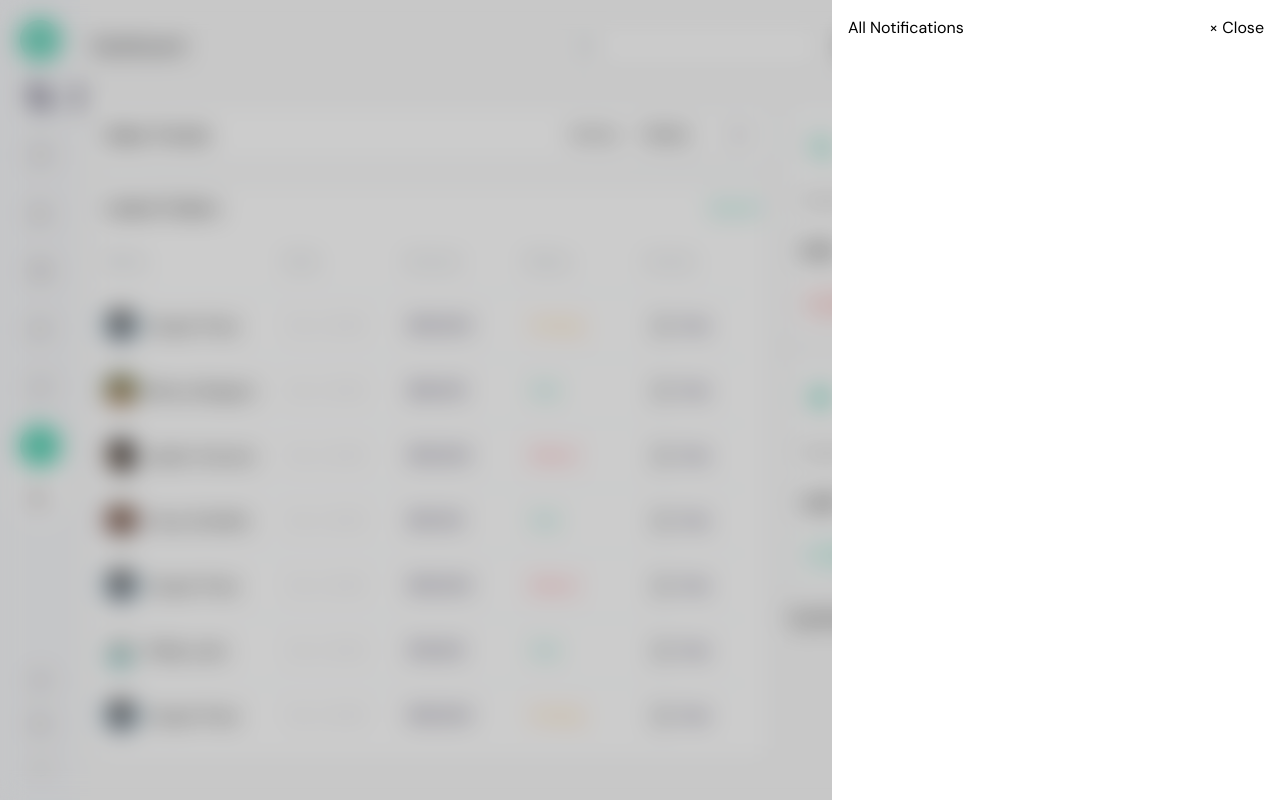
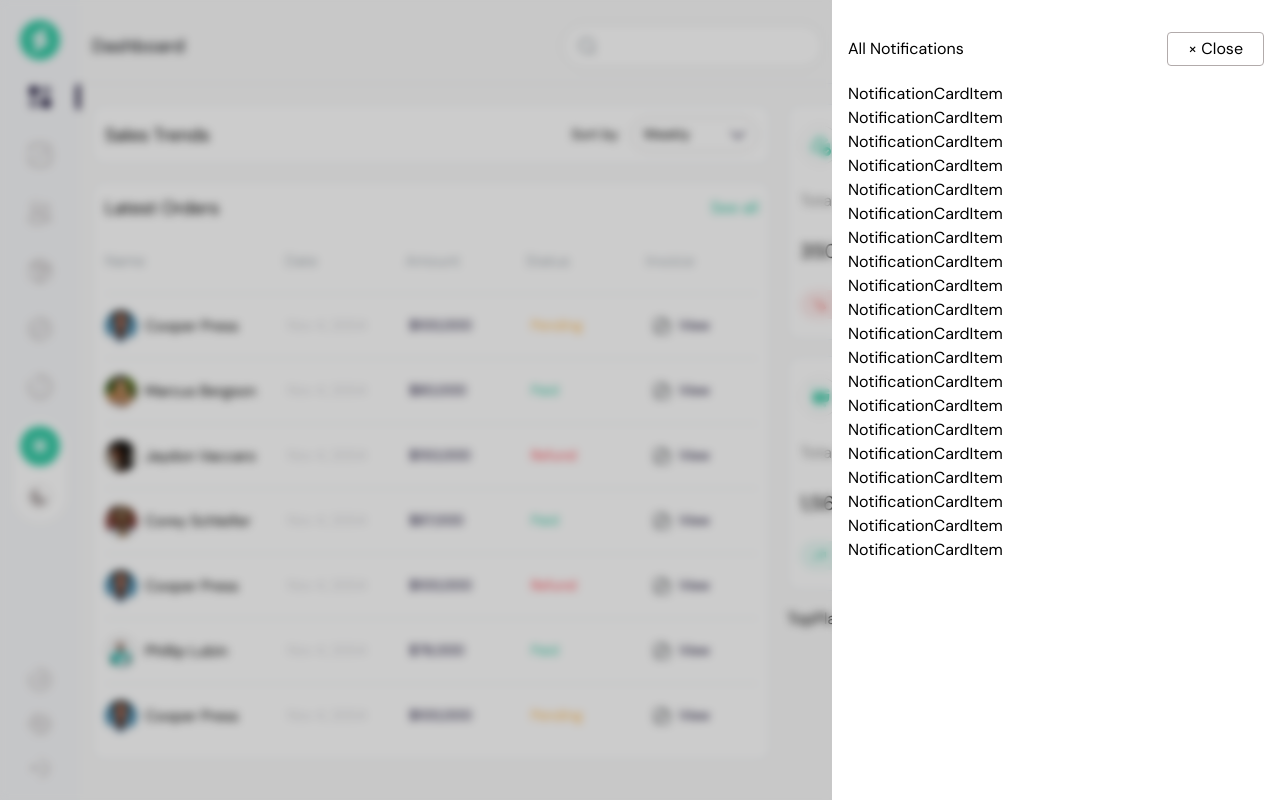
Before and after one commit to Josh-Savvy/geegpay, a Next.js app: page / in a window 1280 px wide. Both pictures are taken after a click on the element 1020 px from the left and 45 px from the top of the page. Built offline with nearby package versions, Linux system fonts and the light colour scheme.

Commit message:
ui changes

```diff
--- /dev/null
+++ b/components/ui/atoms/cards/NotificationCard.tsx
@@ -0,0 +1,9 @@
+import React from "react";
+
+type NotificationCardProps = {};
+
+function NotificationCard({}: NotificationCardProps) {
+	return <div>NotificationCardItem</div>;
+}
+
+export default NotificationCard;
--- a/components/ui/layout/NotificationsPanel.tsx
+++ b/components/ui/layout/NotificationsPanel.tsx
@@ -2,9 +2,10 @@
 import { useNotificationPanel } from "@/context/notifications-panel.context";
 import classNames from "classnames";
 import React from "react";
+import NotificationCard from "../atoms/cards/NotificationCard";
 
 type NotificationsPanelProps = {
-	closeOnBackdropClick: boolean;
+	closeOnBackdropClick?: boolean;
 };
 
 const NotificationsPanel = ({ closeOnBackdropClick }: NotificationsPanelProps) => {
@@ -16,30 +17,65 @@ const NotificationsPanel = ({ closeOnBackdropClick }: NotificationsPanelProps) =
 					onClick={() => {
 						if (closeOnBackdropClick) toggleNotificationsPanel("close");
 					}}
-					className="absolute w-full bg-black/20 backdrop-blur-md h-full left-0 top-0 z-50"
+					className="absolute w-full bg-black/20 backdrop-blur-sm h-full left-0 top-0 z-50"
 				/>
 			)}
 			<div
 				className={classNames(
-					"fixed z-50 h-screen right-0 top-0 overflow-hidden duration-300",
+					"fixed z-50 h-screen max-w-xl xl:max-w-md right-0 top-0 duration-300",
 					isViewing ? "w-full" : "w-0",
 				)}>
-				<div className="flex flex-col max-w-xl xl:max-w-md bg-white w-full h-full p-4 relative z-10 ml-auto duration-300">
-					<div className="flex items-center justify-between">
-						<h1 className="">All Notifications</h1>
-						<button
-							type="submit"
-							onClick={() => {
-								toggleNotificationsPanel("close");
-							}}
-							className="">
-							&times; Close
-						</button>
-					</div>
+				<div className="py-4 md:py-8 flex flex-col bg-white dark:bg-gray-800 w-full h-full p-4 relative z-10 ml-auto duration-300">
+					<NotificationsHead />
+					<NotificationsBody />
 				</div>
 			</div>
 		</>
 	);
 };
 
+const NotificationsBody = () => {
+	return (
+		<div className="overflow-hidden overflow-y-auto grid my-4">
+			<NotificationCard />
+			<NotificationCard />
+			<NotificationCard />
+			<NotificationCard />
+			<NotificationCard />
+			<NotificationCard />
+			<NotificationCard />
+			<NotificationCard />
+			<NotificationCard />
+			<NotificationCard />
+			<NotificationCard />
+			<NotificationCard />
+			<NotificationCard />
+			<NotificationCard />
+			<NotificationCard />
+			<NotificationCard />
+			<NotificationCard />
+			<NotificationCard />
+			<NotificationCard />
+			<NotificationCard />
+		</div>
+	);
+};
+
+const NotificationsHead = () => {
+	const { toggleNotificationsPanel } = useNotificationPanel();
+
+	return (
+		<div className="flex items-center justify-between">
+			<h1 className="dark:text-[#b2abab]">All Notifications</h1>
+			<button
+				type="submit"
+				onClick={() => {
+					toggleNotificationsPanel("close");
+				}}
+				className="dark:text-[#b2abab] border border-[#b2abab] rounded px-5 p-1">
+				&times; Close
+			</button>
+		</div>
+	);
+};
 export default NotificationsPanel;
--- a/components/ui/layout/index.tsx
+++ b/components/ui/layout/index.tsx
@@ -1,17 +1,17 @@
-import React, { Fragment, ReactNode } from "react";
+import React, { ReactNode, lazy } from "react";
 import Navbar from "./navbar";
 import DashboardLayout from "./DashboardLayout";
 import { ThemeProvider } from "@/context/theme.context";
 import { SidebarProvider } from "@/context/sidebar.context";
 import { NotificationsPanelProvider } from "@/context/notifications-panel.context";
-import NotificationsPanel from "./NotificationsPanel";
+const NotificationsPanel = lazy(() => import("./NotificationsPanel"));
 
 const LayoutContainer = ({ children }: { children: ReactNode }) => {
 	return (
 		<ThemeProvider>
 			<SidebarProvider>
 				<NotificationsPanelProvider>
-					<NotificationsPanel />
+					<NotificationsPanel closeOnBackdropClick />
 					<DashboardLayout>
 						<Navbar />
 						<section className="px-3">{children}</section>
--- a/components/ui/layout/navbar/ProfileCard.tsx
+++ b/components/ui/layout/navbar/ProfileCard.tsx
@@ -3,7 +3,7 @@ import React from "react";
 import { ChevronDown } from "../../atoms/icons";
 
 const ProfileCard = () => {
-	const profileLinks = ["Link 1", "Lnk 2", "Lnk 3"];
+	const profileLinks = ["Profile", "Billing", "Contact Support"];
 	return (
 		<div className="flex items-center gap-2 border border-[#D9D9D9] rounded-full p-0.5 sm:px-1.5 sm:pr-4 hover:bg-[#D9D9D9]/30 hover:border-black/30 duration-300 cursor-pointer relative group">
 			<div className="w-10 h-10 overflow-hidden rounded-full bg-zinc-200">
@@ -15,7 +15,7 @@ const ProfileCard = () => {
 			</div>
 			<ChevronDown className="sm:flex hidden text-[#d31119]" />
 			<div className="group-hover:md:flex hidden absolute w-full top-0 pt-14 duration-300 left-0">
-				<div className="grid bg-white dark:bg-gray-800 dark:text-white border border-[#b2abab] w-full rounded-xl overflow-hidden">
+				<div className="grid bg-white dark:bg-gray-800 dark:text-white border border-[#b2abab] dark:border-opacity-50 w-full rounded-xl overflow-hidden">
 					{profileLinks.map((p, id) => {
 						return (
 							<span
--- a/components/ui/organisms/sidebar/SidebarLinks.tsx
+++ b/components/ui/organisms/sidebar/SidebarLinks.tsx
@@ -60,7 +60,7 @@ const TabItem = ({ activeTab, setActiveTab, tab }: TabItemProps) => {
 				)}>
 				{tab.label}
 			</p>
-			<div className="absolute whitespace-nowrap left-16 group-hover:sm:flex hidden border border-tertiary p-2 px-5 text-tertiary bg-white text-sm">
+			<div className="absolute whitespace-nowrap left-16 group-hover:sm:flex hidden border border-tertiary p-1 px-5 text-tertiary bg-white text-sm">
 				{tab.label}
 			</div>
 		</div>
```
